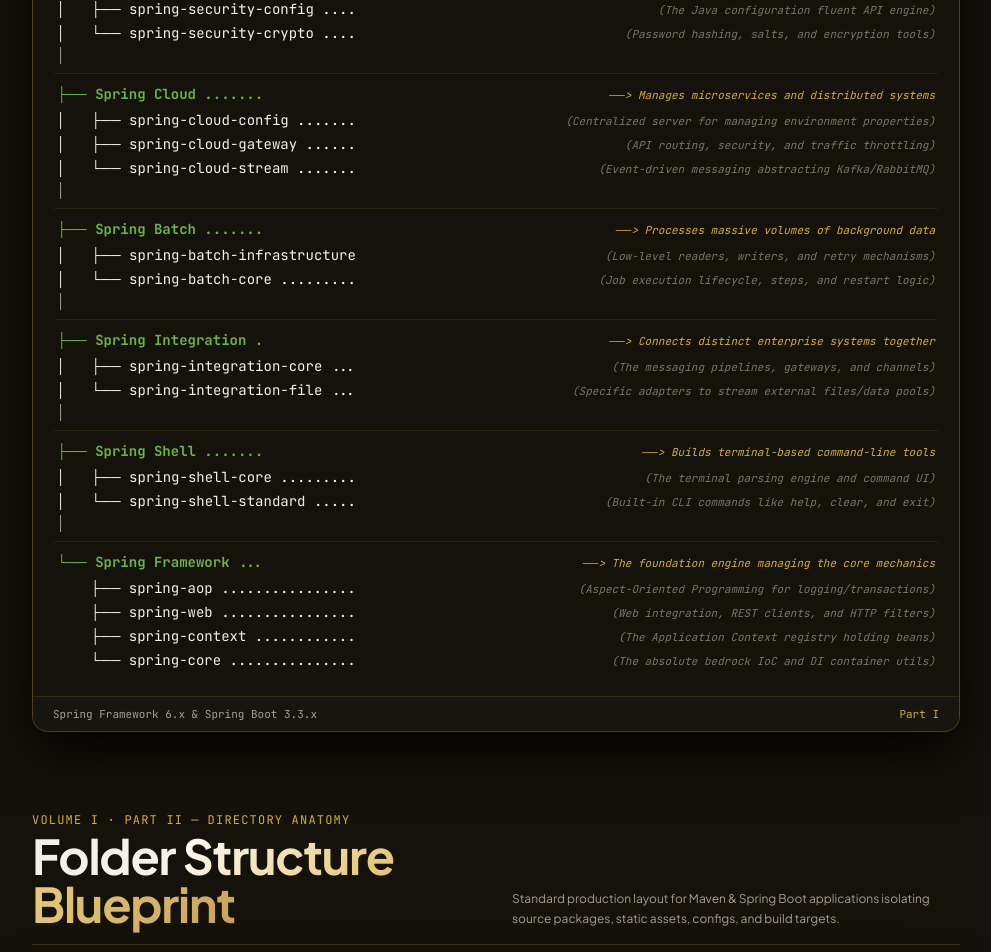
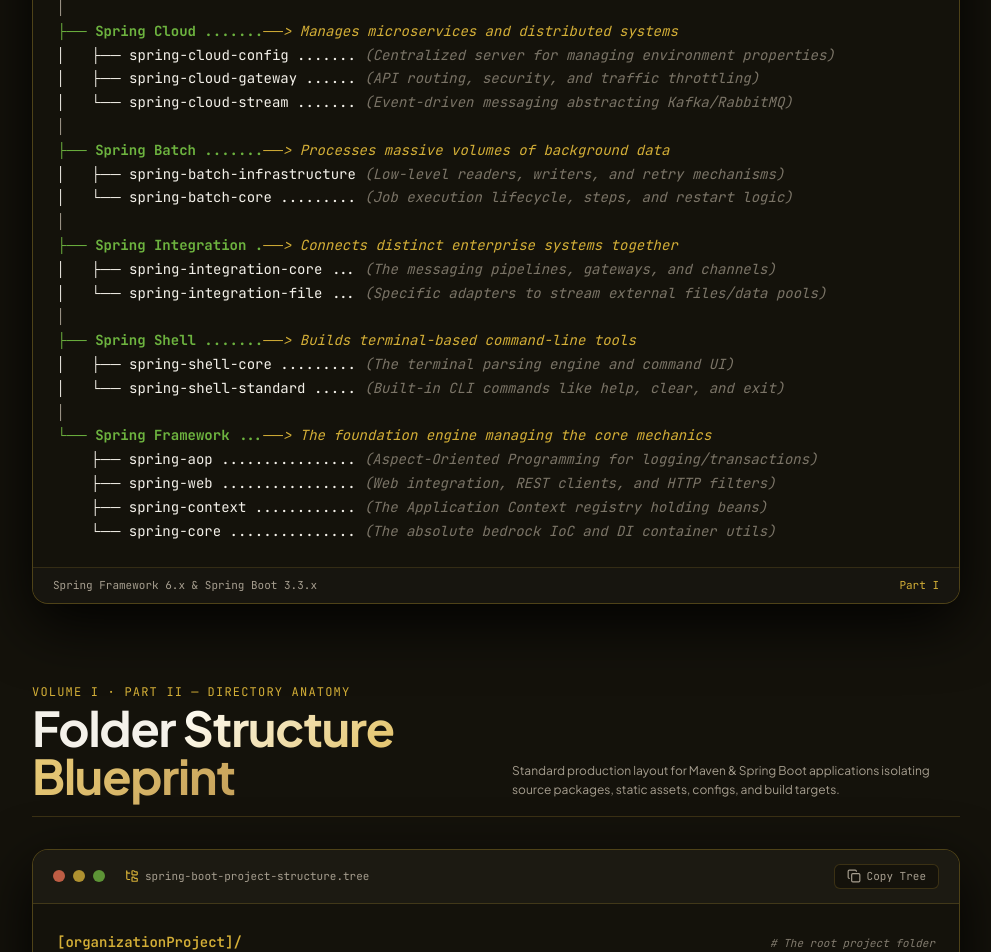
Before and after one commit to samybit/primavera, a Next.js app: page / in a window 1280 px wide. Shown: the part 1540-2492 px from the top of the page, without its empty margins (272-1263 px from the left). Built offline with nearby package versions, Linux system fonts and the light colour scheme.

Commit message:
ui: adjust folder lines in spring ecosystem
-  add OpenGraph and Twitter card metadata via generateMetadata pointing to /og-image.png

```diff
--- a/src/app/layout.tsx
+++ b/src/app/layout.tsx
@@ -24,10 +24,33 @@
   weight: ["400", "700"],
 });
 
-export const metadata: Metadata = {
-  title: "Primavera | Renaissance Knowledge Base for Spring & Java",
-  description: "High-performance enterprise architecture hub covering Spring Ecosystem, Modern Java 21+, JVM Internal Mechanics, and Microservices.",
-};
+export async function generateMetadata(): Promise<Metadata> {
+  return {
+    title: "Primavera | Renaissance Knowledge Base for Spring & Java",
+    description: "High-performance enterprise architecture hub covering Spring Ecosystem, Modern Java 21+, JVM Internal Mechanics, and Microservices.",
+    openGraph: {
+      title: "Primavera | Renaissance Knowledge Base for Spring & Java",
+      description: "High-performance enterprise architecture hub covering Spring Ecosystem, Modern Java 21+, JVM Internal Mechanics, and Microservices.",
+      siteName: "Primavera",
+      images: [
+        {
+          url: "/og-image.png",
+          width: 1200,
+          height: 630,
+          alt: "Primavera Renaissance Knowledge Base",
+        },
+      ],
+      locale: "en_US",
+      type: "website",
+    },
+    twitter: {
+      card: "summary_large_image",
+      title: "Primavera | Renaissance Knowledge Base for Spring & Java",
+      description: "High-performance enterprise architecture hub covering Spring Ecosystem, Modern Java 21+, JVM Internal Mechanics, and Microservices.",
+      images: ["/og-image.png"],
+    },
+  };
+}
 
 export default function RootLayout({
   children,
--- a/src/components/EcosystemGrid.tsx
+++ b/src/components/EcosystemGrid.tsx
@@ -221,56 +221,67 @@
             </button>
           </div>
 
-          <div className="p-6 overflow-x-auto text-[#F4F1EA] leading-relaxed selection:bg-[#D4AF37]/30">
-            <pre className="font-mono text-xs sm:text-sm text-[#F4F1EA]">
-              <code>
-                {ecosystemContent.split("\n").map((line, i) => {
+          <div className="p-6 overflow-x-auto selection:bg-[#D4AF37]/30">
+            <pre className="font-mono text-xs sm:text-sm" style={{ lineHeight: "1.7em" }}>
+              {(() => {
+                // ROW: every single line in the tree uses this same wrapper.
+                // Identical style on every row means the browser gives them all
+                // the exact same height — so │ pipes connect perfectly.
+                const makeRow = (
+                  key: number,
+                  children: React.ReactNode,
+                  onClick?: () => void
+                ) => (
+                  <span
+                    key={key}
+                    style={{ display: "block", lineHeight: "inherit" }}
+                    onClick={onClick}
+                    className={onClick ? "cursor-pointer hover:bg-white/[0.02] transition-colors rounded" : undefined}
+                  >
+                    {children}
+                  </span>
+                );
+
+                return ecosystemContent.split("\n").map((line, i) => {
+                  // Title header
                   if (line.startsWith("[ THE SPRING ECOSYSTEM ]")) {
-                    return <span key={i} className="text-[#D4AF37] font-bold block mb-2">{line}</span>;
+                    return makeRow(i, <span className="text-[#D4AF37] font-bold">{line}</span>);
                   }
 
-                  // Group Header (e.g. Spring Boot, Spring Data)
+                  // Group Header — clickable
                   if (line.includes("├── Spring ") || line.includes("└── Spring ")) {
                     const parts = line.split("──>");
                     const matchName = parts[0].replace(/^.*?(Spring\s+\w+)/, "$1").trim();
                     currentEcosystemGroup = matchName;
-                    const isGroupCollapsed = collapsedEcosystem[matchName];
-
-                    return (
-                      <div
-                        key={i}
-                        onClick={() => toggleEcosystemGroup(matchName)}
-                        className="py-1 flex flex-col sm:flex-row sm:items-baseline sm:justify-between gap-1 border-t border-[#D4AF37]/10 pt-2.5 mt-2 cursor-pointer hover:bg-white/[0.02] transition-colors rounded px-1 -mx-1"
-                      >
-                        <span className="text-[#6DB33F] font-bold whitespace-pre">{parts[0]}</span>
-                        {parts[1] && (
-                          <span className="text-[#D4AF37] text-[11px] sm:text-right italic">
-                            ──&gt;{parts[1]}
-                          </span>
-                        )}
-                      </div>
+                    return makeRow(
+                      i,
+                      <>
+                        <span className="text-[#6DB33F] font-bold">{parts[0]}</span>
+                        {parts[1] && <span className="text-[#D4AF37] italic">──&gt;{parts[1]}</span>}
+                      </>,
+                      () => toggleEcosystemGroup(matchName)
                     );
                   }
 
-                  // Group Child Line
+                  // Child Line with parenthetical comment
                   if (line.includes("(")) {
                     if (currentEcosystemGroup && collapsedEcosystem[currentEcosystemGroup]) {
-                      return null; // Collapsed child line
+                      return null;
                     }
-                    const commentIndex = line.indexOf("(");
-                    const treePart = line.substring(0, commentIndex);
-                    const commentPart = line.substring(commentIndex);
-                    return (
-                      <div key={i} className="py-0.5 flex flex-col sm:flex-row sm:items-baseline sm:justify-between gap-1">
-                        <span className="text-[#F4F1EA] whitespace-pre">{treePart.trimEnd()}</span>
-                        <span className="text-[#A69E8F]/70 italic text-[11px] pl-4 sm:pl-0 sm:text-right">{commentPart}</span>
-                      </div>
+                    const ci = line.indexOf("(");
+                    return makeRow(
+                      i,
+                      <>
+                        <span className="text-[#F4F1EA]">{line.substring(0, ci)}</span>
+                        <span className="text-[#A69E8F]/70 italic">{line.substring(ci)}</span>
+                      </>
                     );
                   }
 
-                  return <div key={i} className="text-[#A69E8F] whitespace-pre">{line}</div>;
-                })}
-              </code>
+                  // Separator │ lines and everything else
+                  return makeRow(i, <span className="text-[#A69E8F]">{line || " "}</span>);
+                });
+              })()}
             </pre>
           </div>
 
@@ -346,10 +357,9 @@
                     const rawPath = line.substring(0, hashIndex);
                     const rawComment = line.substring(hashIndex).trim();
 
-                    const isKeyFile =
-                      rawPath.includes("Application.java") ||
-                      rawPath.includes("pom.xml") ||
-                      rawPath.includes("application.properties");
+                    // Folders end with / in the path part → gold; files → white
+                    const isFolder = rawPath.trimEnd().endsWith("/");
+                    const pathColor = isFolder ? "text-[#D4AF37] font-semibold" : "text-[#F4F1EA]";
 
                     return (
                       <div
@@ -360,7 +370,7 @@
                         }`}
                       >
                         <div className="hidden md:flex md:items-baseline md:justify-between gap-6">
-                          <span className={`${isKeyFile ? "text-[#D4AF37] font-bold" : "text-[#F4F1EA]"} whitespace-pre shrink-0`}>
+                          <span className={`${pathColor} whitespace-pre shrink-0`}>
                             {rawPath.trimEnd()}
                           </span>
                           <span className="text-[#A69E8F]/75 italic text-right whitespace-normal shrink text-[11px]">
@@ -369,7 +379,7 @@
                         </div>
 
                         <div className="md:hidden space-y-0.5">
-                          <div className={`${isKeyFile ? "text-[#D4AF37] font-bold" : "text-[#F4F1EA]"} whitespace-pre font-mono text-xs`}>
+                          <div className={`${pathColor} whitespace-pre font-mono text-xs`}>
                             {rawPath.trimEnd()}
                           </div>
                           <div className="pl-4 text-[10px] text-[#A69E8F]/80 italic flex items-start gap-1 font-mono">
@@ -381,11 +391,12 @@
                     );
                   }
 
+                  // No-comment lines are always folders (they end with /)
                   return (
                     <div
                       key={i}
                       onClick={isDirectory && node.id ? () => toggleFolderNode(node.id!) : undefined}
-                      className={`py-1 text-[#D4AF37] font-bold whitespace-pre ${
+                      className={`py-1 text-[#D4AF37] font-semibold whitespace-pre ${
                         isDirectory ? "cursor-pointer hover:bg-white/[0.02] transition-colors rounded px-1 -mx-1" : ""
                       }`}
                     >
```
Also changed, not shown: public/og-image.png (added).
